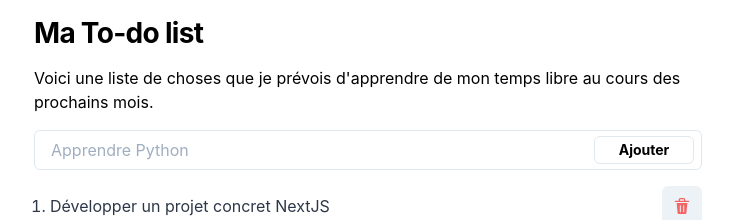
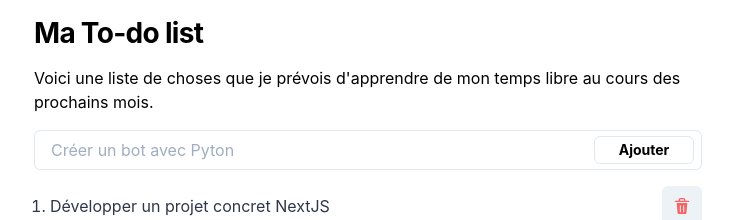
Before and after one commit to fossabot/heysen.fr, a Next.js app: page / in a window 1280 px wide. Shown: the part 1040-1260 px from the top of the page, without its empty margins (272-1005 px from the left). Built offline with nearby package versions, Linux system fonts and the light colour scheme; no server answers.

Commit message:
edit todo

```diff
--- a/components/Todo.js
+++ b/components/Todo.js
@@ -47,7 +47,7 @@ const Todo = () => {
             <InputGroup size="md" mt={4} borderColor="gray.500" borderColor={borderColor[colorMode]}>
                 <Input
                     aria-label="Ajouter une idée"
-                    placeholder="Apprendre Python"
+                    placeholder="Créer un bot avec Pyton"
                     value={todo}
                     onChange={e => setTodo(e.target.value)}
                 />
```
